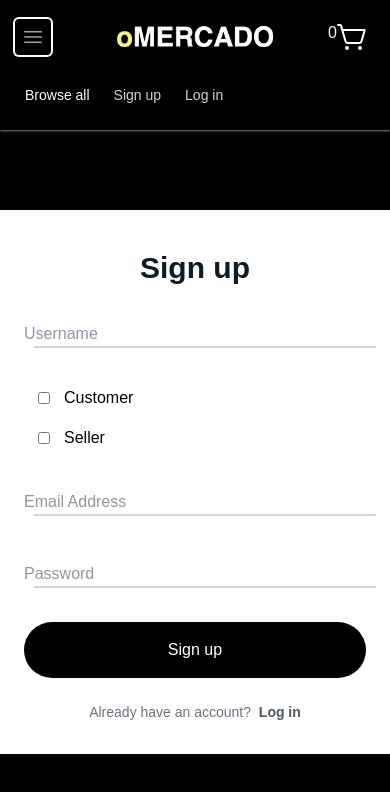
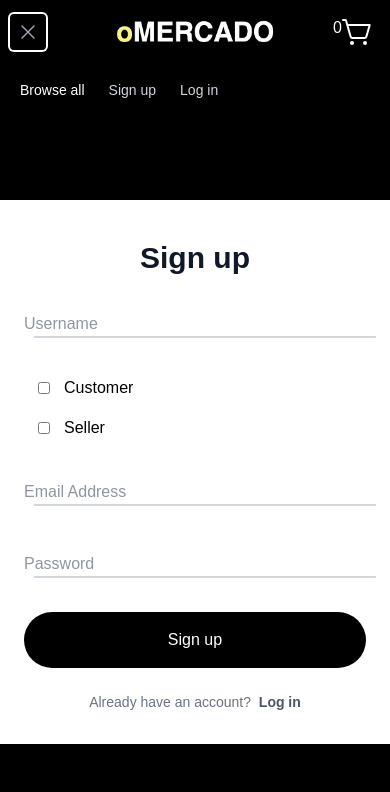
Before and after one commit to MagdaDra/oMERCADO_client, a React (Vite) app: page /signup in a window 390 px wide. Both pictures are taken after a click on the button "Open main menu". Shown: the top 792 px of the page. Built offline with nearby package versions, Linux system fonts and the light colour scheme.

Commit message:
Hamburger menu added

```diff
--- a/src/components/Navbar/Navbar.css
+++ b/src/components/Navbar/Navbar.css
@@ -1,4 +1,4 @@
-nav {
+/* nav {
     background: #000000;
     color: white;
     padding: 0px 20px;
@@ -18,7 +18,7 @@ nav {
   .navbarList {
     display: flex;
     justify-content: space-between;
-  }
+  } */
 
   .cart {
     display: flex;
--- a/src/components/Navbar/Navbar.jsx
+++ b/src/components/Navbar/Navbar.jsx
@@ -1,5 +1,5 @@
 import { Link, useNavigate } from 'react-router-dom';
-import { useContext } from 'react';
+import { useContext, useState } from 'react';
 import { AuthContext } from '../../context/auth.context';
 import { CartContext } from '../../context/cart.contex';
 import { ShoppingCartSimple, UserCircle } from 'phosphor-react';
@@ -10,12 +10,17 @@ function Navbar() {
 	const { user, loading, logout } = useContext(AuthContext);
 	const { cartTotalQuantity } = useContext(CartContext);
 	const navigate = useNavigate();
+	const [isMobileMenuOpen, setIsMobileMenuOpen] = useState(false)
 
 	const handleDiscoverServices = () => {
 		// Clear the category state, navigate and refresh
 		navigate('/main', { state: { category: '' } });
 		navigate(0);
 	};
+
+	const toggleMobileMenu = () => {
+		setIsMobileMenuOpen(!isMobileMenuOpen) // Toggle mobile menu state
+	}
 
 	return (
 		// <nav className='Navbar'>
@@ -81,9 +86,10 @@ function Navbar() {
 						{/* <!-- Mobile menu button--> */}
 						<button
 							type='button'
+							onClick={toggleMobileMenu} // Toggle the menu on click
 							className='relative inline-flex items-center justify-center rounded-md p-2 text-gray-400 hover:bg-gray-700 hover:text-white focus:outline-none focus:ring-2 focus:ring-inset focus:ring-white'
 							aria-controls='mobile-menu'
-							aria-expanded='false'>
+							aria-expanded={isMobileMenuOpen}>
 							<span className='absolute -inset-0.5'></span>
 							<span className='sr-only'>Open main menu</span>
 							{/* <!--
@@ -92,7 +98,7 @@ function Navbar() {
 							Menu open: "hidden", Menu closed: "block"
 							--> */}
 							<svg
-								className='block h-6 w-6'
+								className={`${isMobileMenuOpen ? 'hidden' : 'block'} h-6 w-6`}
 								fill='none'
 								viewBox='0 0 24 24'
 								strokeWidth='1.5'
@@ -110,7 +116,7 @@ function Navbar() {
             Menu open: "block", Menu closed: "hidden"
           --> */}
 							<svg
-								className='hidden h-6 w-6'
+								className={`${isMobileMenuOpen ? 'block' : 'hidden'} h-6 w-6`}
 								fill='none'
 								viewBox='0 0 24 24'
 								strokeWidth='1.5'
@@ -207,7 +213,7 @@ function Navbar() {
 
 			{/* <!-- Mobile menu, show/hide based on menu state. --> */}
 			<div
-				className='sm:hidden'
+				className={`${isMobileMenuOpen ? 'block' : 'hidden'} sm:hidden`}
 				id='mobile-menu'>
 				<div className='space-y-1 px-2 pb-3 pt-2'>
 					{/* <!-- Current: "bg-gray-900 text-white", Default: "text-gray-300 hover:bg-gray-700 hover:text-white" --> */}
```
